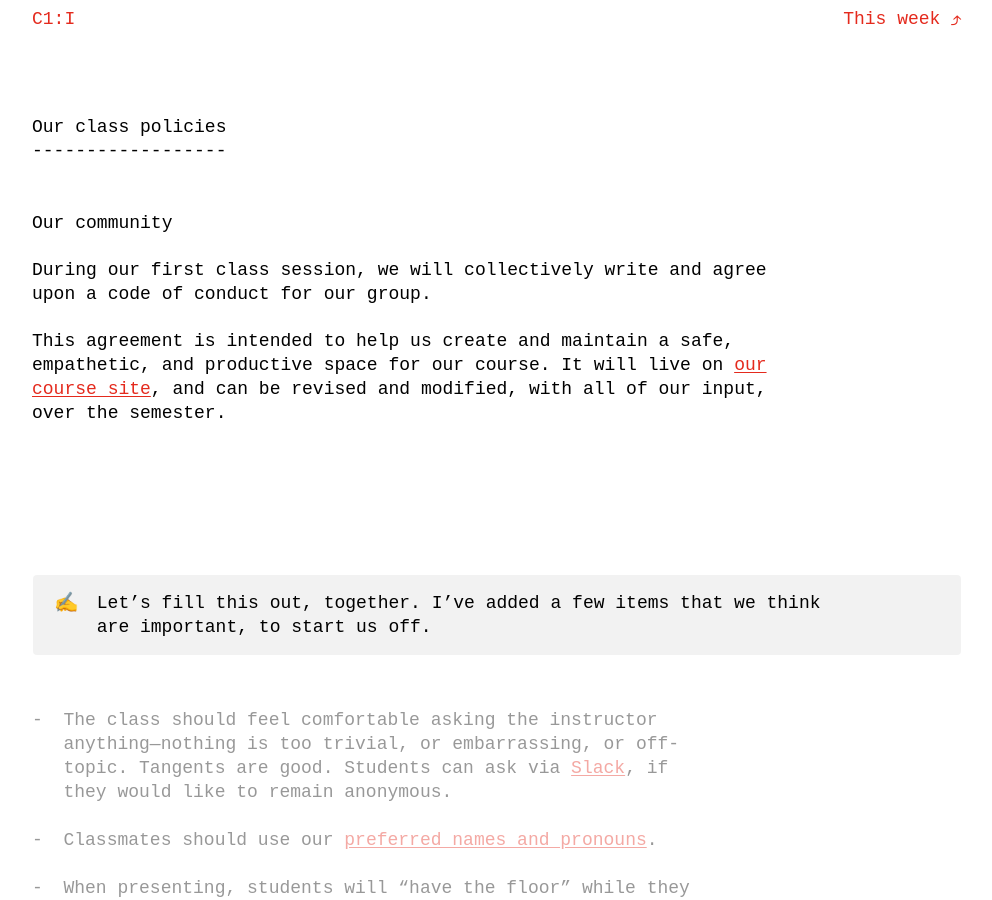
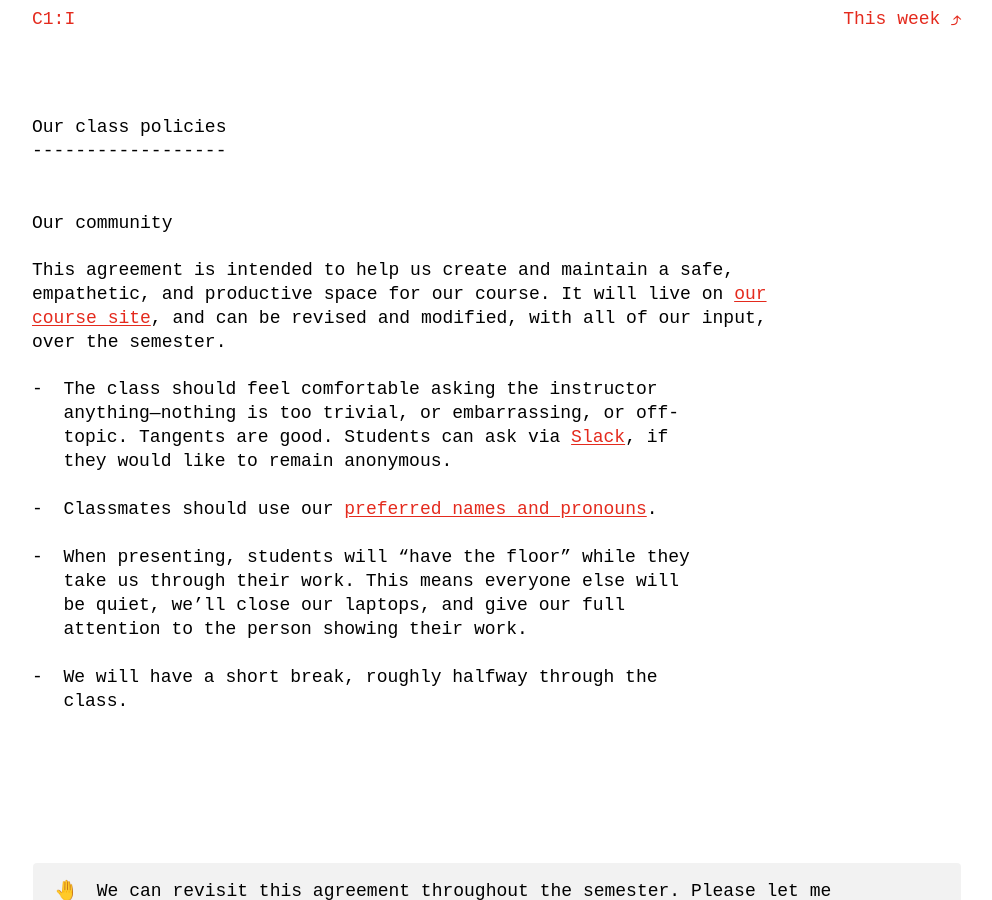
Before and after one commit to core-interaction/core-interaction.github.io, a Jekyll site: the page built from syllabus.md, in a window 1280 px wide and 900 px high, scrolled down 7234 px. Shown: the whole window, without its empty margins (143-1135 px from the left). Built offline with Jekyll 4.4.1, drawn with Linux system fonts in a browser that asks for light colours; some of the changed text lies outside the part shown.

Commit message:
Update community agreement.

```diff
--- a/syllabus.md
+++ b/syllabus.md
@@ -205,13 +205,9 @@ We will use the following sites to organize and run our class:
 
 ### Our community
 
-During our first class session, we will collectively write and agree upon a code of conduct for our group.
+
 
 This agreement is intended to help us create and maintain a safe, empathetic, and productive space for our course. It will live on [our course site](https://core-interaction.github.io), and can be revised and modified, with all of our input, over the semester.
-
-
-> Let’s fill this out, together. I’ve added a few items that we think are important, to start us off.
-{: .callout .two-below icon='✍️' }
 
 * The class should feel comfortable asking the instructor anything—nothing is too trivial, or embarrassing, or off-topic. Tangents are good. Students can ask via [Slack](https://core-one-interaction.slack.com/archives/C03UTLMBMDH), if they would like to remain anonymous.
 
@@ -220,7 +216,9 @@ This agreement is intended to help us create and maintain a safe, empathetic, a
 * When presenting, students will “have the floor” while they take us through their work. This means everyone else will be quiet, we’ll close our laptops, and give our full attention to the person showing their work.
 
 * We will have a short break, roughly halfway through the class.
-{: .faded }
+
+> We can revisit this agreement throughout the semester. Please let me know if you’d like to raise something with the class.
+{: .callout icon='🤚' }
 
 
 
```
